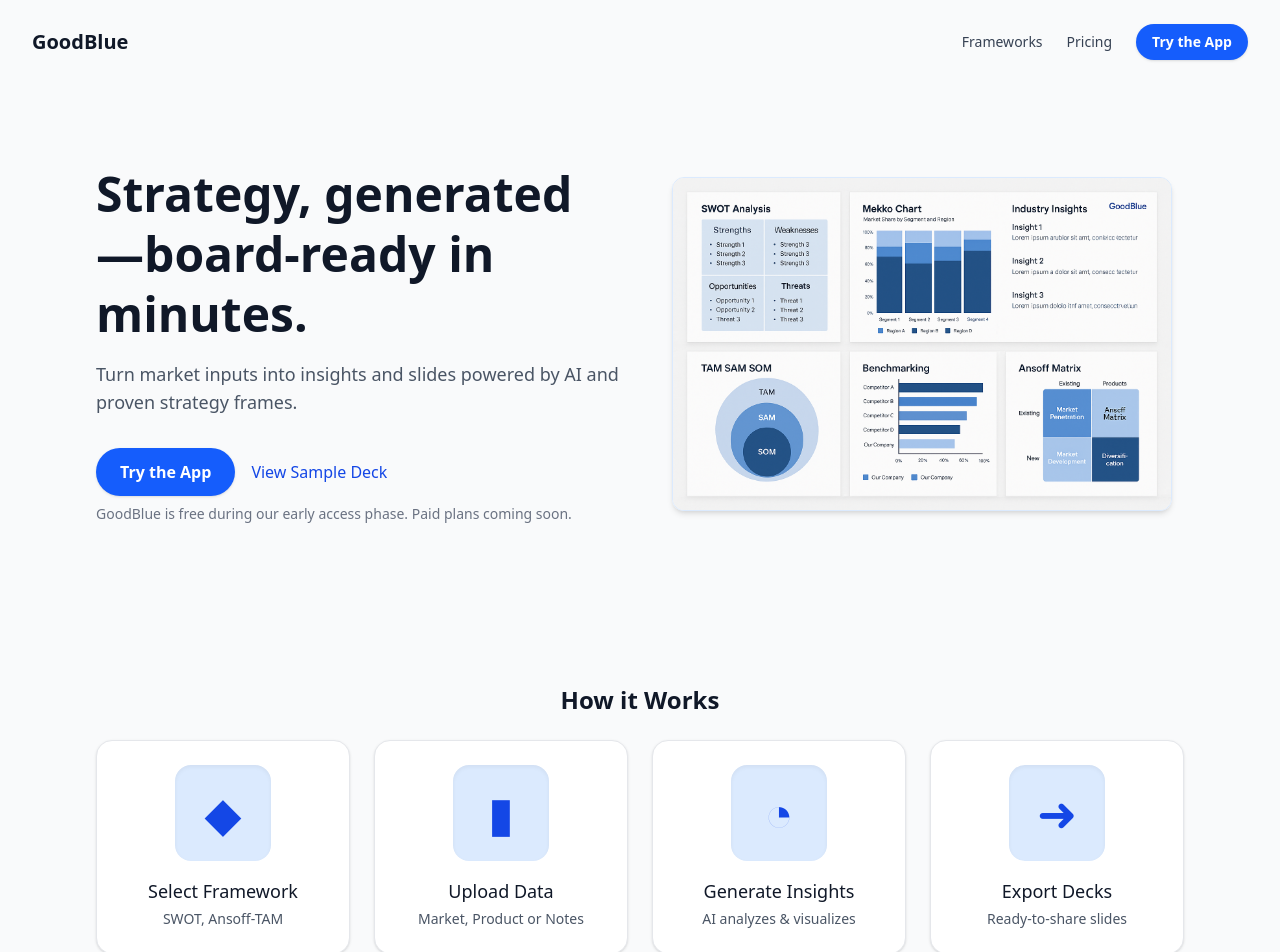
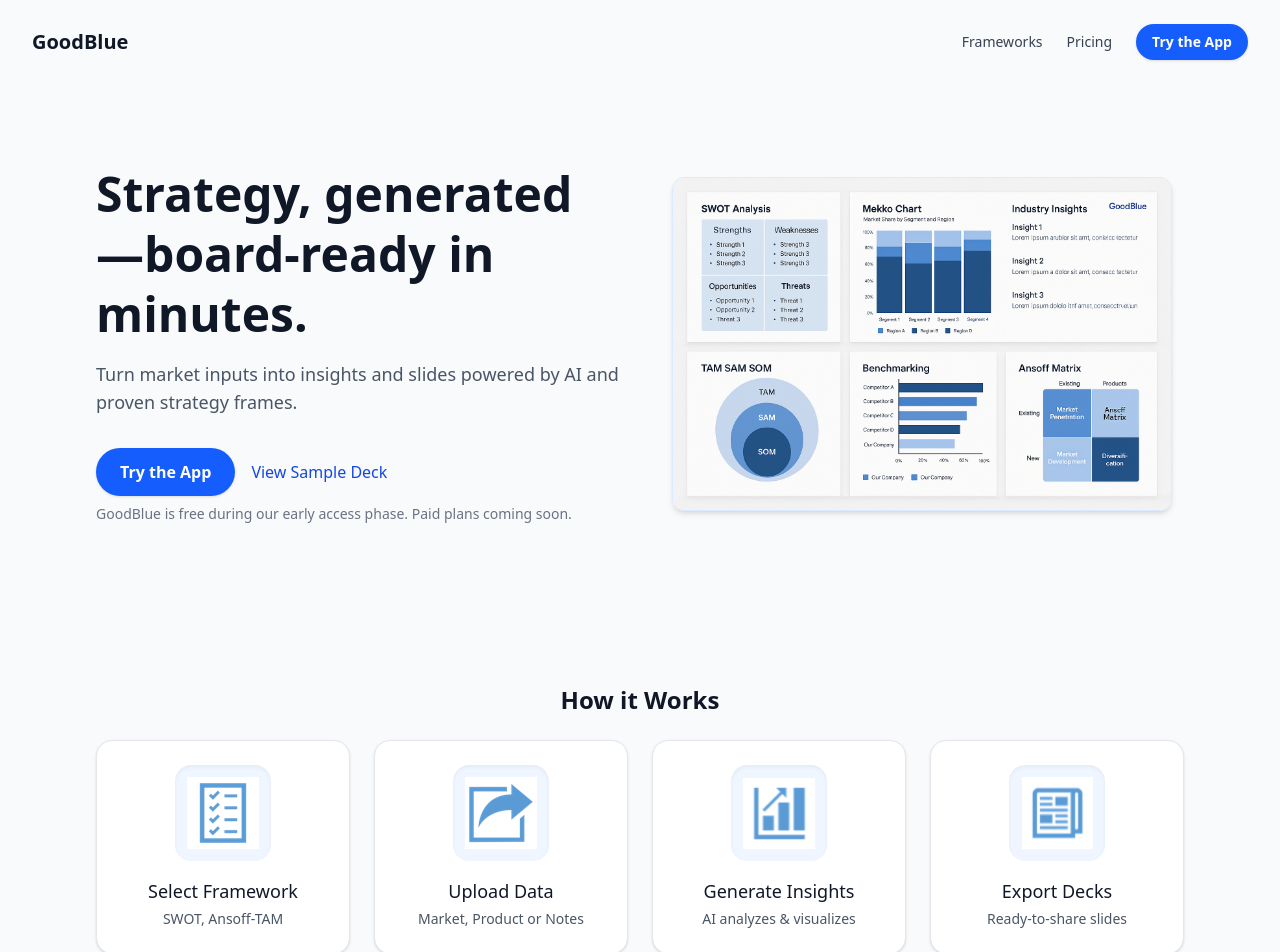
Before and after one commit to goodblue71-Strat/goodblue-web, a Next.js app: page / in a window 1280 px wide. Shown: the top 952 px of the page. Built offline with nearby package versions, Linux system fonts and the light colour scheme.

Commit message:
Update HowItWorks.tsx

```diff
--- a/components/HowItWorks.tsx
+++ b/components/HowItWorks.tsx
@@ -1,20 +1,19 @@
 "use client";
 import { motion } from "framer-motion";
+import Image from "next/image";
 import Section from "./Section";
 
 const items = [
-  { title: "Select Framework", desc: "SWOT, Ansoff-TAM", icon: "◆" },
-  { title: "Upload Data", desc: "Market, Product or Notes", icon: "▮" },
-  { title: "Generate Insights", desc: "AI analyzes & visualizes", icon: "◔" },
-  { title: "Export Decks", desc: "Ready-to-share slides", icon: "➜" },
+  { title: "Select Framework", desc: "SWOT, Ansoff-TAM", src: "/pptChecklist.png" },
+  { title: "Upload Data", desc: "Market, Product or Notes", src: "/pptUpload.png" },
+  { title: "Generate Insights", desc: "AI analyzes & visualizes", src: "/pptInsights.png" },
+  { title: "Export Decks", desc: "Ready-to-share slides", src: "/pptSlides.png" },
 ];
 
 export default function HowItWorks() {
   return (
     <Section id="how">
-      <h2 className="text-2xl font-semibold mb-6 text-center">
-        How it Works
-      </h2>
+      <h2 className="text-2xl font-semibold mb-6 text-center">How it Works</h2>
 
       <div className="grid grid-cols-1 gap-6 sm:grid-cols-2 lg:grid-cols-4">
         {items.map((it, i) => (
@@ -26,13 +25,20 @@ export default function HowItWorks() {
             transition={{ delay: i * 0.1, duration: 0.6 }}
             viewport={{ once: true }}
           >
-            {/* Animated icon */}
+            {/* Icon as image */}
             <motion.div
-              whileHover={{ scale: 1.15, rotate: 5 }}
-              transition={{ type: "spring", stiffness: 300, damping: 15 }}
-              className="flex items-center justify-center h-24 w-24 rounded-2xl bg-blue-100 mb-4 shadow-inner"
+              whileHover={{ scale: 1.12, rotate: 2 }}
+              transition={{ type: "spring", stiffness: 300, damping: 16 }}
+              className="relative mb-4 h-24 w-24 rounded-2xl bg-blue-50 shadow-inner flex items-center justify-center"
             >
-              <span className="text-5xl text-blue-700">{it.icon}</span>
+              <Image
+                src={it.src}
+                alt={it.title}
+                fill
+                className="object-contain p-3"
+                sizes="96px"
+                priority={i === 0}
+              />
             </motion.div>
 
             <div className="font-medium text-lg">{it.title}</div>
```
